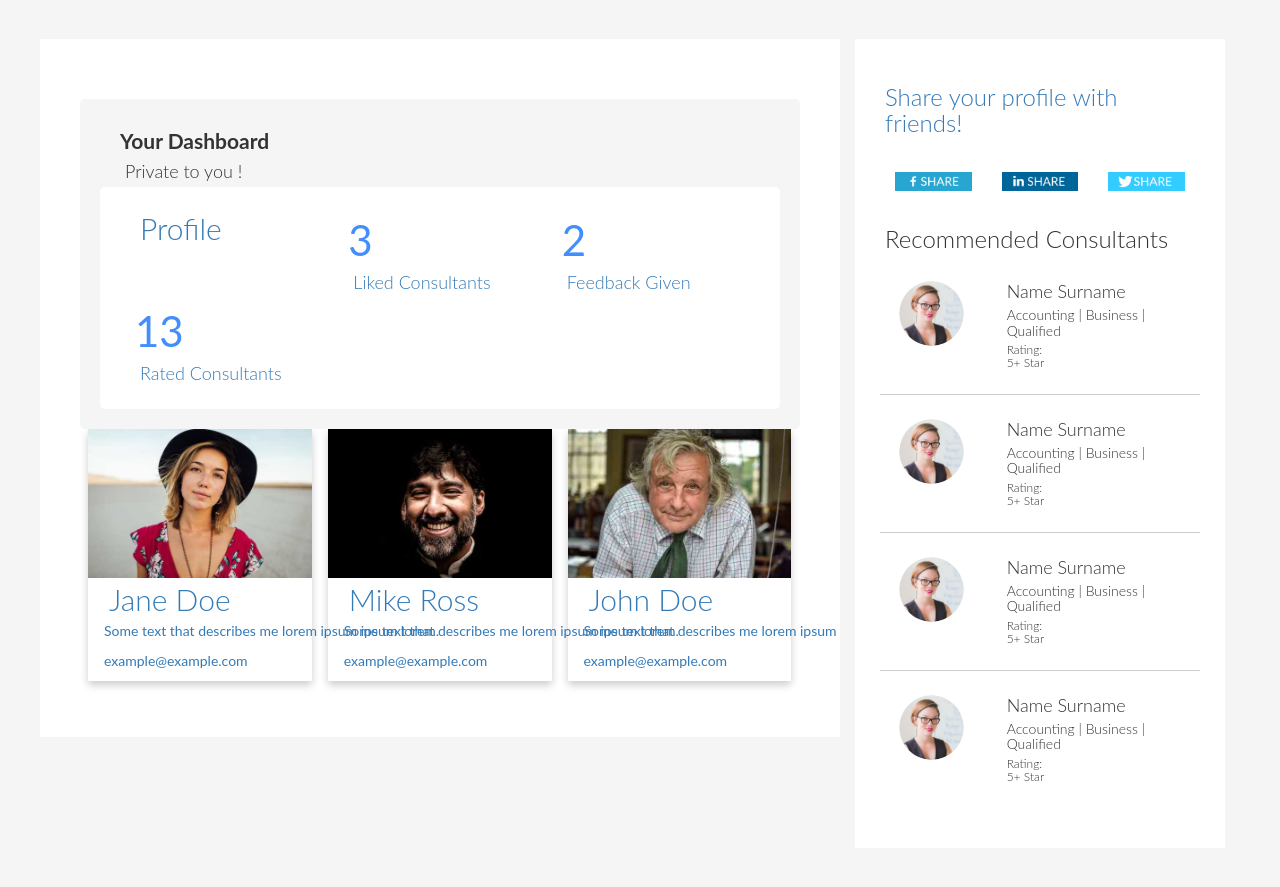
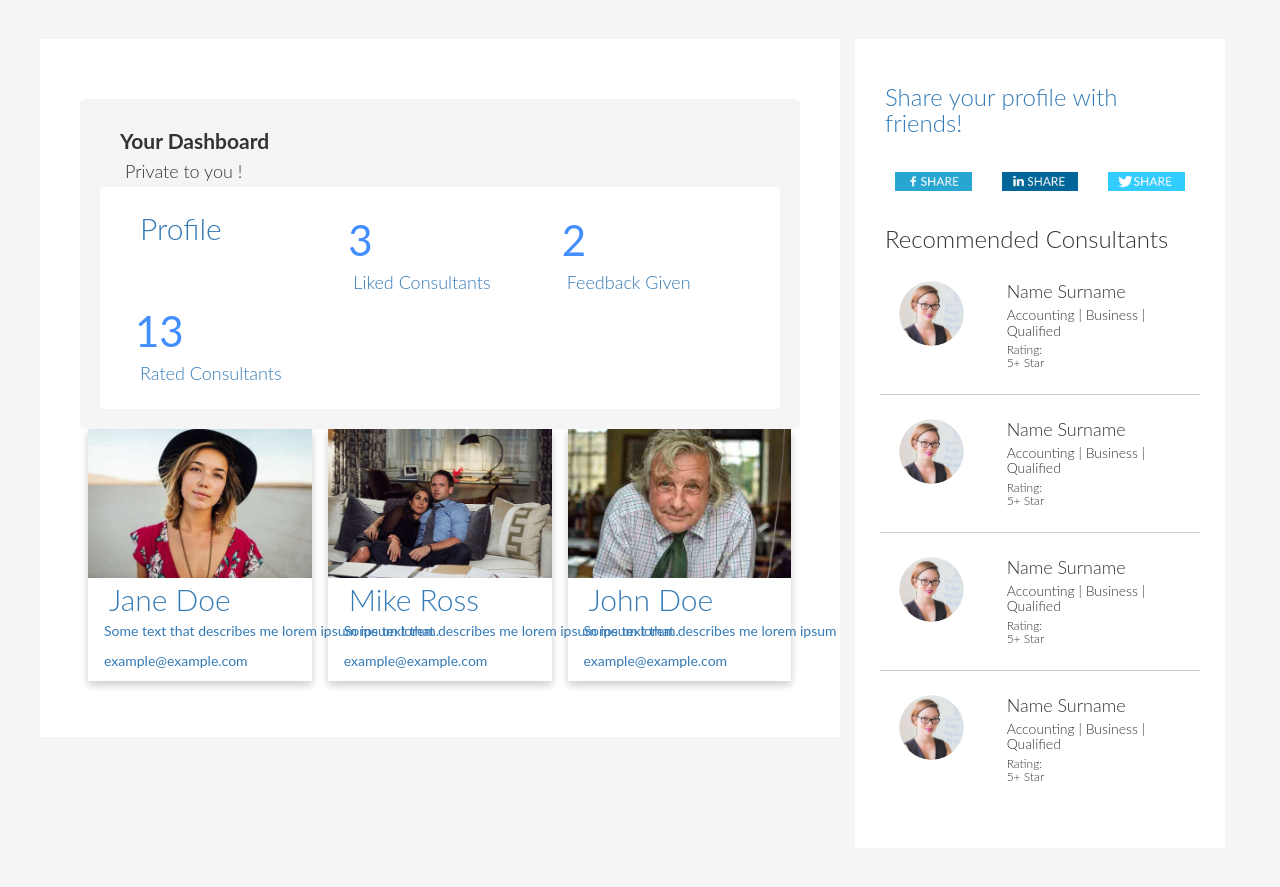
Before and after one commit to DannyNemtanu/ConsultPro, a PHP site: page /likedconsultants.php in a window 1280 px wide; the page is wider, and only the part inside the window is pictured. Shown: the part 51-938 px from the top of that part. Run offline with PHP 8.4, Linux system fonts and the light colour scheme; some libraries are stand-ins or nearby versions.

Commit message:
Updated Picture

```diff
--- a/likedconsultants.php
+++ b/likedconsultants.php
@@ -126,7 +126,7 @@
 
         <div class="column">
           <div class="card">
-            <img src="/img/team2.jpg" style="width:100%">
+            <img src="/img/suits.jpg" style="width:100%">
             <div class="container">
               <h2>Mike Ross</h2>
               <p>Some text that describes me lorem ipsum ipsum lorem.</p>
--- a/ratedconsultants.php
+++ b/ratedconsultants.php
@@ -126,7 +126,7 @@
 
               <div class="column">
                 <div class="card">
-                  <img src="/img/team2.jpg" style="width:100%">
+                  <img src="/img/suits.jpg" style="width:100%">
                   <div class="container">
                     <h2>Mike Ross</h2>
                     <p>Some text that describes me lorem ipsum ipsum lorem.</p>
```
Also changed, not shown: img/suits.jpg (added).
